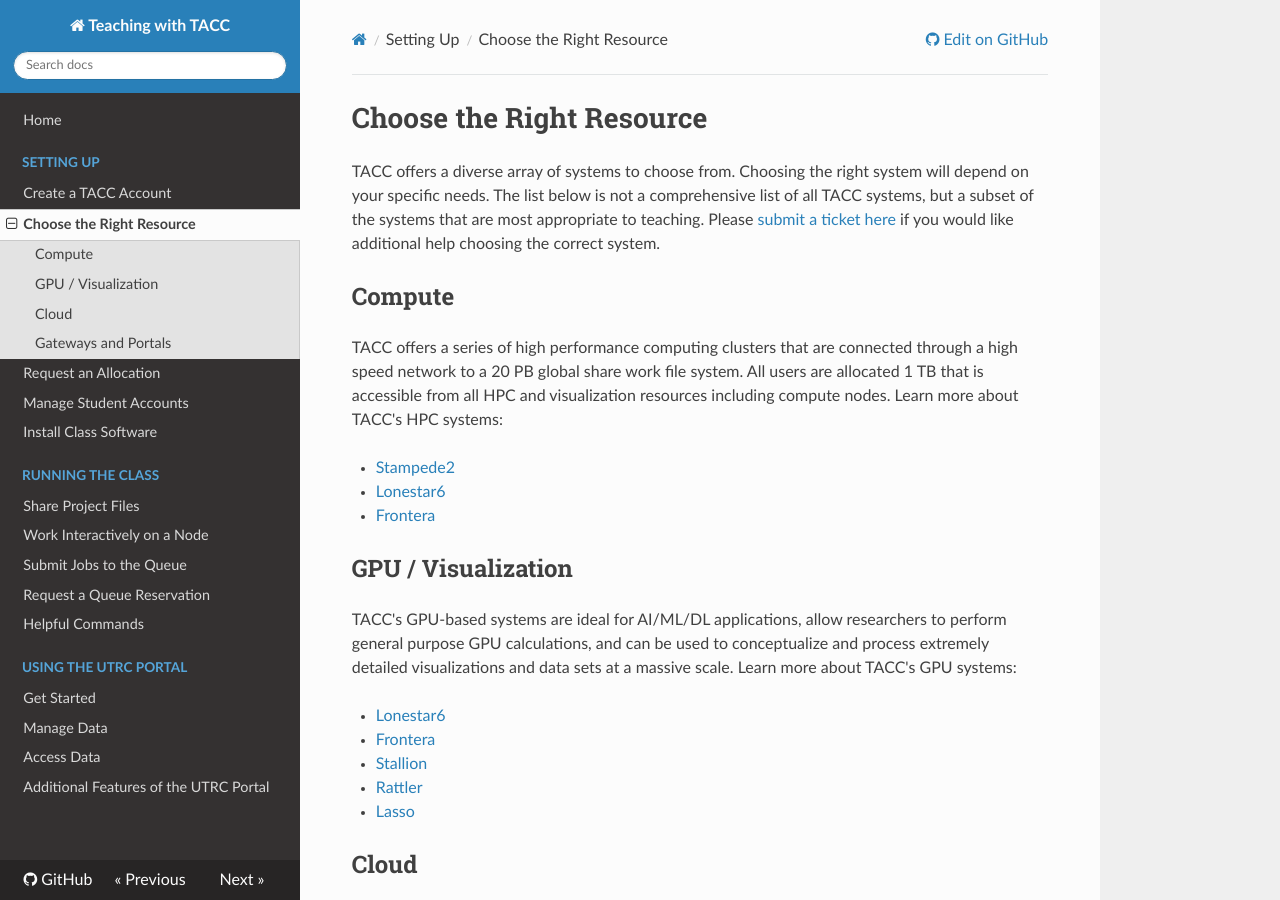
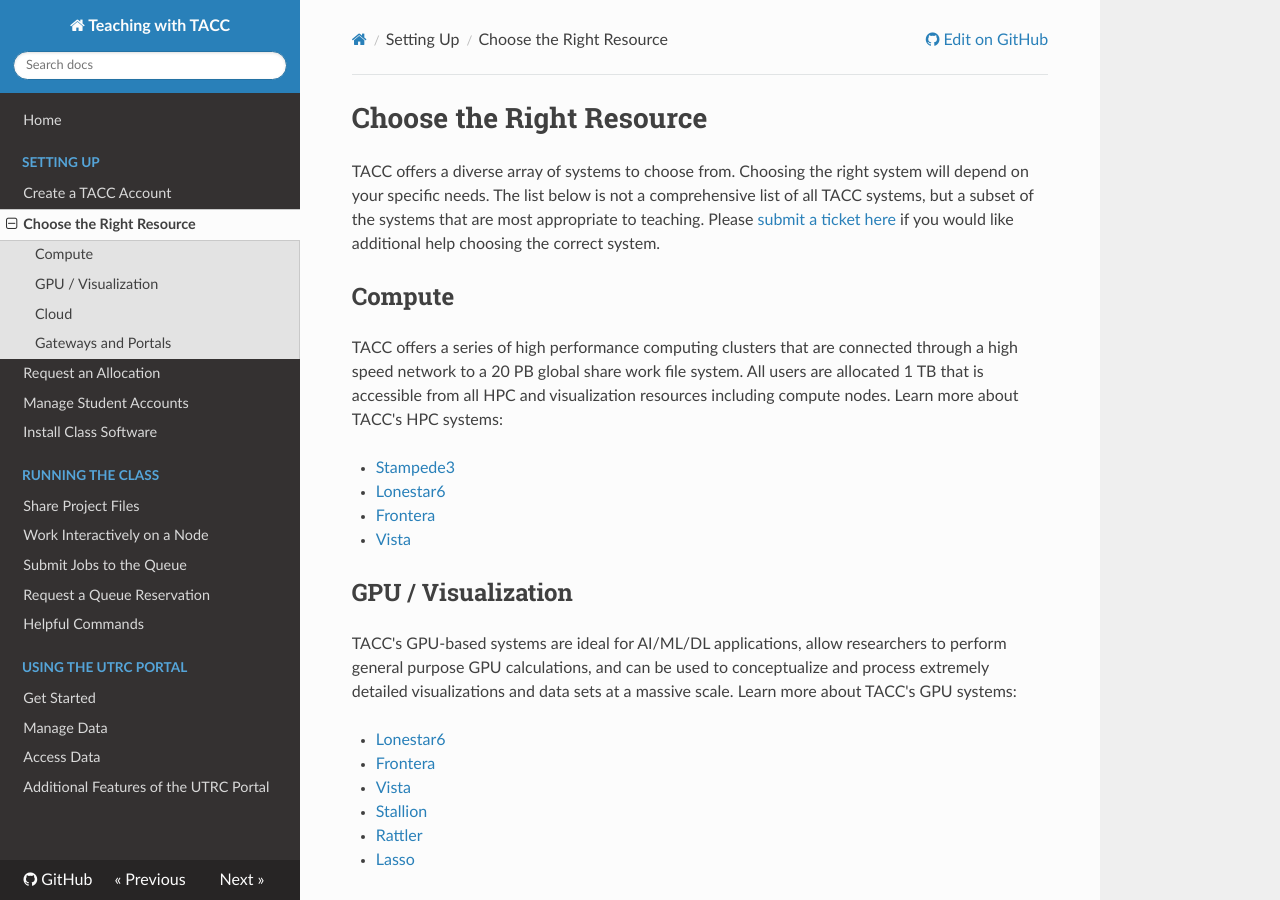
Before and after one commit to TACC/TeachingWithTACC, an MkDocs documentation site: the page built from docs/01.choose_resource.md, in a window 1280 px wide and 900 px high. Built offline with MkDocs 1.6.1, drawn with Linux system fonts in a browser that asks for light colours; nearby versions of some CDN libraries.

Commit message:
Updated available systems

```diff
--- a/docs/01.choose_resource.md
+++ b/docs/01.choose_resource.md
@@ -6,11 +6,13 @@ TACC offers a diverse array of systems to choose from. Choosing the right system
 
 TACC offers a series of high performance computing clusters that are connected through a high speed network to a 20 PB global share work file system. All users are allocated 1 TB that is accessible from all HPC and visualization resources including compute nodes. Learn more about TACC's HPC systems:
 
-+ [Stampede2](https://www.tacc.utexas.edu/systems/stampede2/)
++ [Stampede3](https://www.tacc.utexas.edu/systems/stampede3/)
 
 + [Lonestar6](https://www.tacc.utexas.edu/systems/lonestar6/)
 
 + [Frontera](https://www.tacc.utexas.edu/systems/frontera/)
+
++ [Vista](https://www.tacc.utexas.edu/systems/vista/)
 
 ## GPU / Visualization
 
@@ -19,6 +21,8 @@ TACC's GPU-based systems are ideal for AI/ML/DL applications, allow researchers
 + [Lonestar6](https://www.tacc.utexas.edu/systems/lonestar6/)
 
 + [Frontera](https://www.tacc.utexas.edu/systems/frontera/)
+
++ [Vista](https://www.tacc.utexas.edu/systems/vista/)
 
 + [Stallion](https://www.tacc.utexas.edu/systems/stallion/)
 
```
